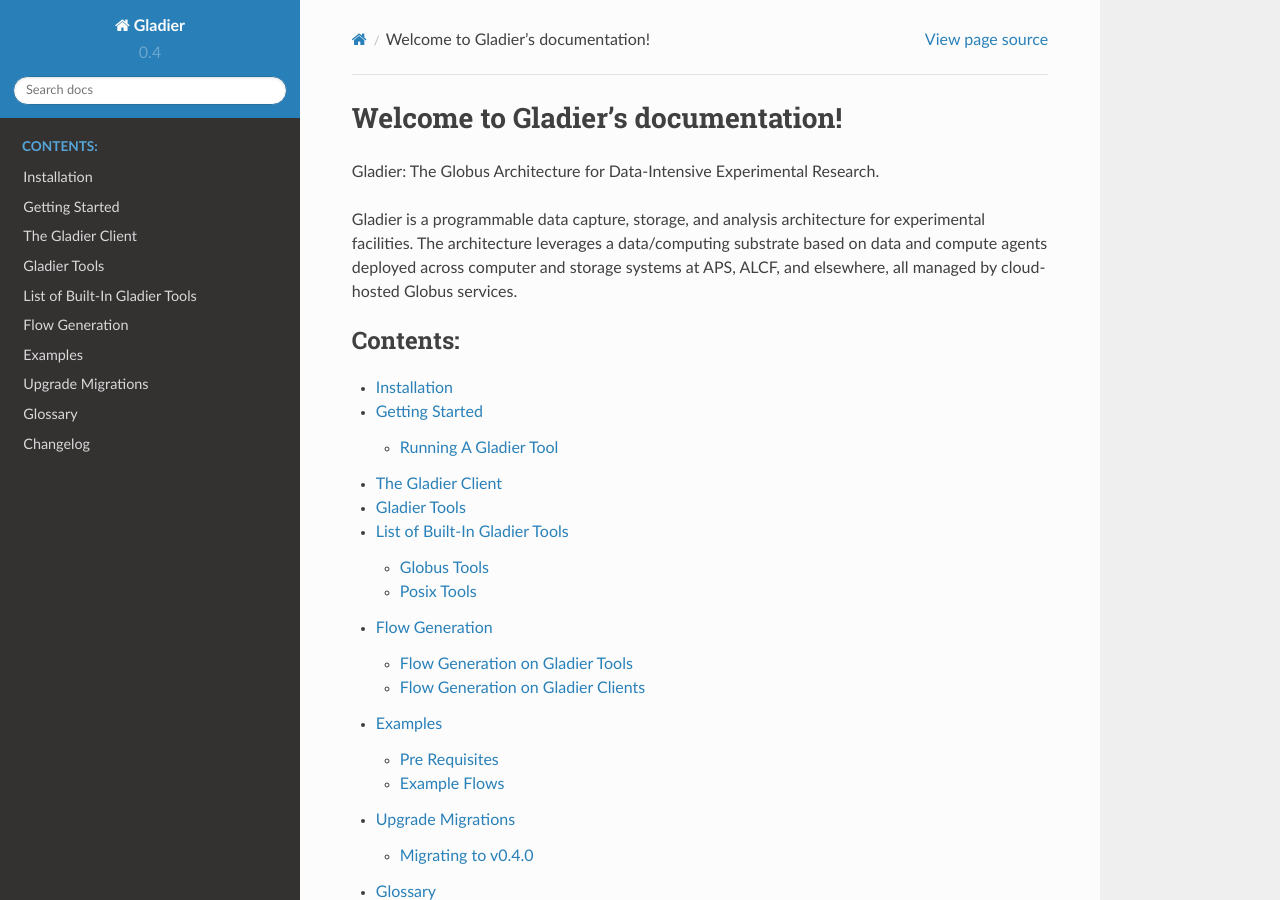
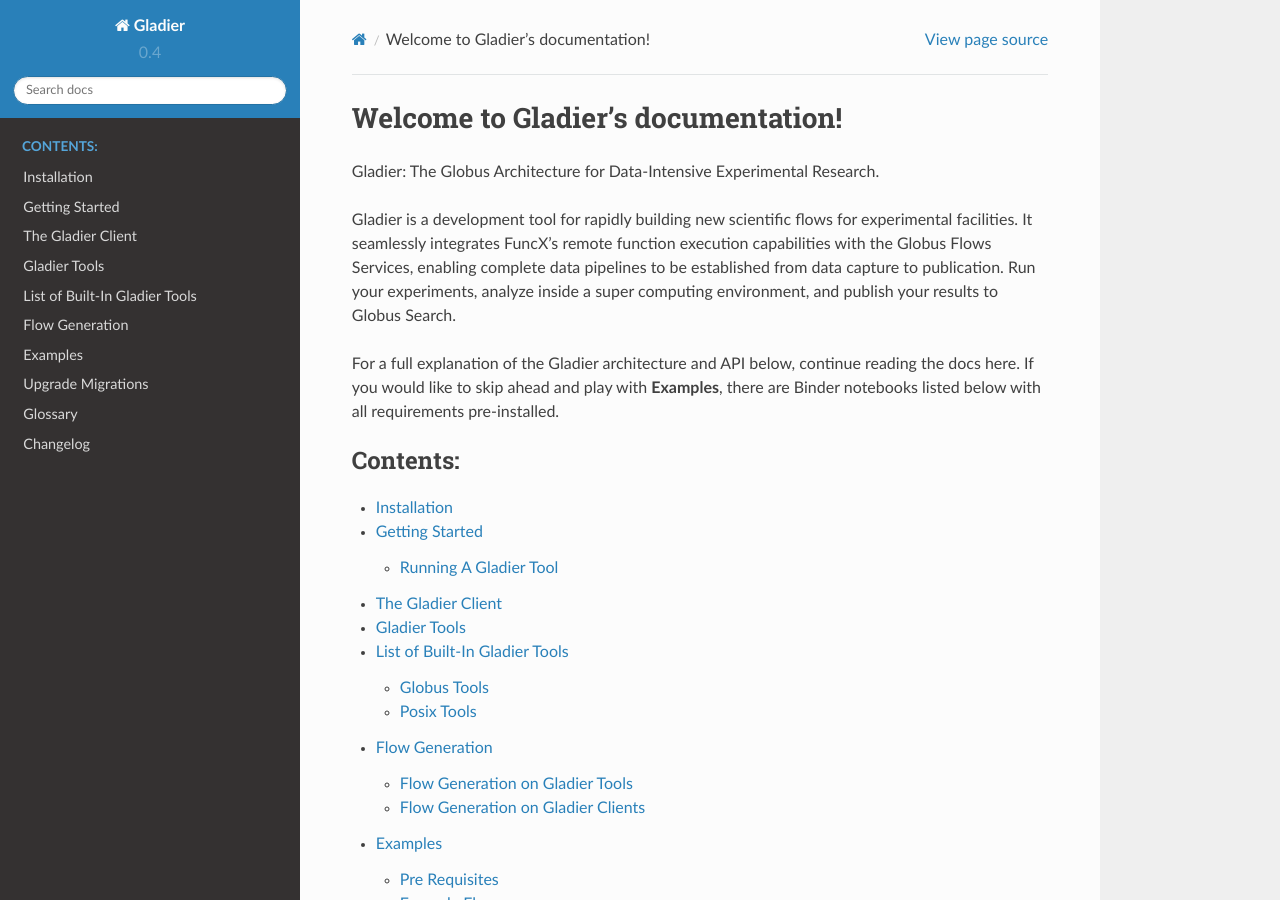
Before and after one commit to globus-gladier/gladier, a Sphinx documentation site: the page built from docs/index.rst, in a window 1280 px wide and 900 px high. Built offline with Sphinx 7.4.7 and the Read the Docs theme 2.0.0, drawn with Linux system fonts in a browser that asks for light colours.

Commit message:
Edited main index text for better readability
The previous text sounded more acedemic, but I had a hard time grasping
what was being said. I edited it to be more understandable for what
Gladier is and what it does.

```diff
--- a/docs/index.rst
+++ b/docs/index.rst
@@ -8,10 +8,16 @@
 
 Gladier: The Globus Architecture for Data-Intensive Experimental Research.
 
-Gladier is a programmable data capture, storage, and analysis architecture for experimental facilities.
-The architecture leverages a data/computing substrate based on
-data and compute agents deployed across computer and storage
-systems at APS, ALCF, and elsewhere, all managed by cloud-hosted Globus services.
+Gladier is a development tool for rapidly building new scientific flows for
+experimental facilities. It seamlessly integrates FuncX's remote function
+execution capabilities with the Globus Flows Services, enabling complete data
+pipelines to be established from data capture to publication. Run your experiments,
+analyze inside a super computing environment, and publish your results to Globus
+Search.
+
+For a full explanation of the Gladier architecture and API below, continue reading
+the docs here. If you would like to skip ahead and play with **Examples**, there are
+Binder notebooks listed below with all requirements pre-installed.
 
 .. toctree::
    :maxdepth: 2
```
